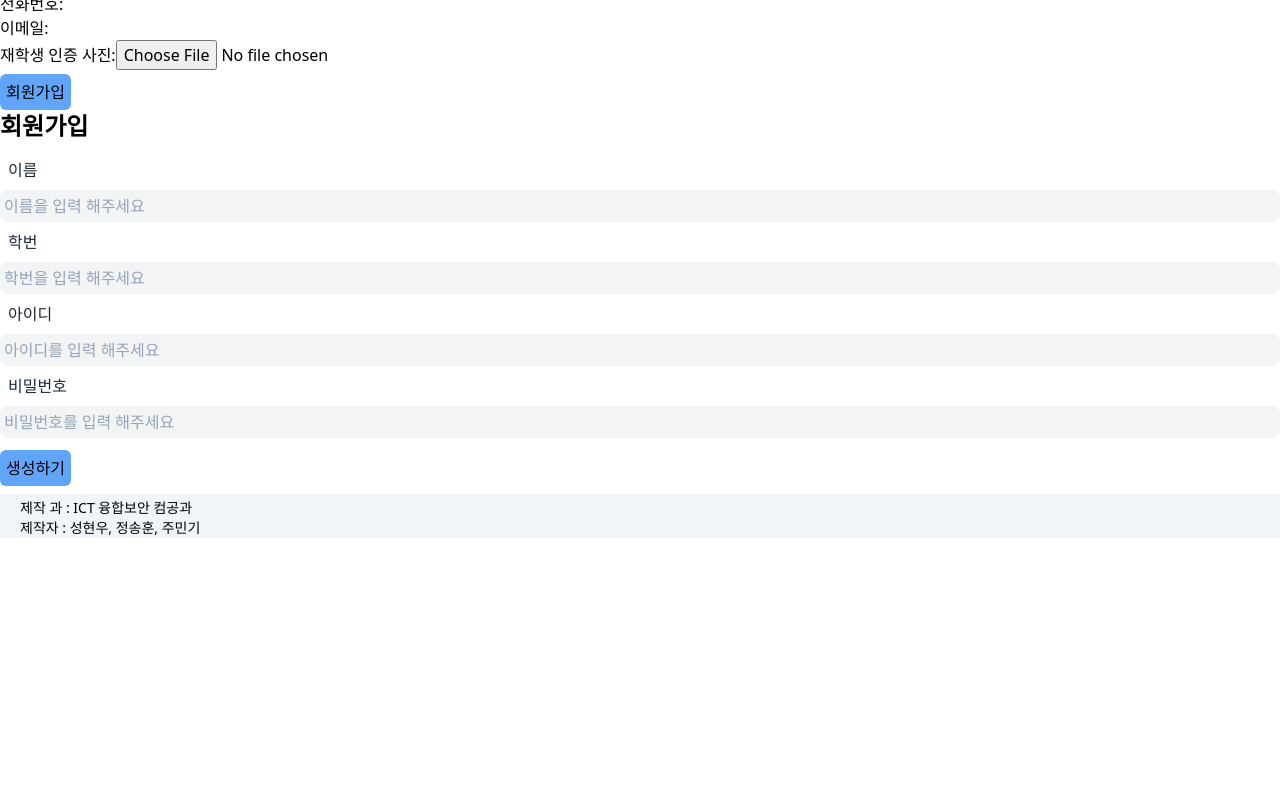
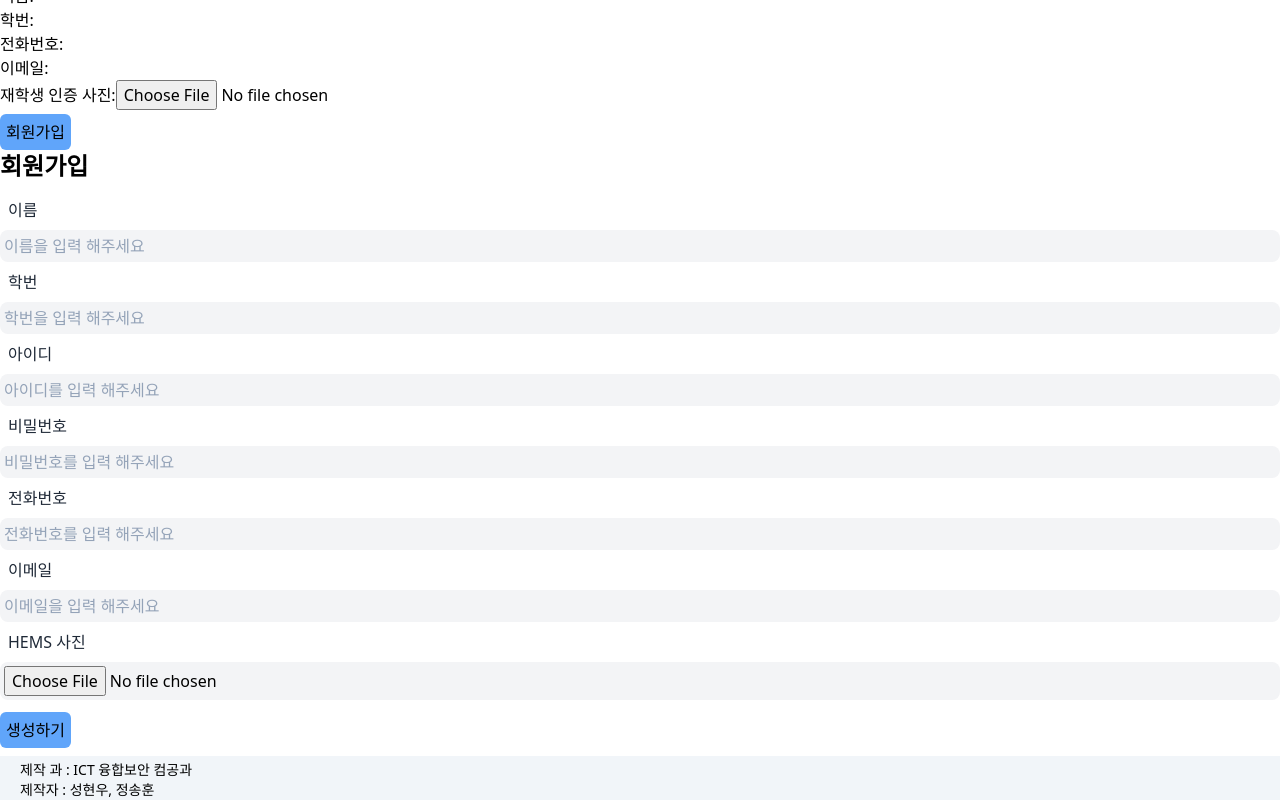
Before and after one commit to frost-ix/Horizon_Front, a React (Create React App) app: page / in a window 1280 px wide. Shown: the part 740-1540 px from the top of the page. Before the commit the page ends 1278 px from the top, so only its background shows below. Built offline with nearby package versions, Linux system fonts and the light colour scheme.

Commit message:
change:components contents

```diff
--- a/src/components/footer.tsx
+++ b/src/components/footer.tsx
@@ -5,7 +5,7 @@ export default function Footer() {
     <div className="footer">
       <div className="mt-1 ml-5 text-sm text-left">
         제작 과 : ICT 융합보안 컴공과 <br />
-        제작자 : 성현우, 정송훈, 주민기
+        제작자 : 성현우, 정송훈
       </div>
     </div>
   );
--- a/src/pages/users/findOne.tsx
+++ b/src/pages/users/findOne.tsx
@@ -34,6 +34,7 @@ export default function FindData() {
         type="text"
         name="studentId"
       />
+      <input className="mt-1 bg-blue-400 hover:bg-sky-400 rounded-md p-1.5" type="submit" value="한명 찾기" />
     </form>
   );
 }
--- a/src/pages/users/insert.tsx
+++ b/src/pages/users/insert.tsx
@@ -1,36 +1,65 @@
 import React from "react";
 
 export default function InsertUser() {
-  const handleSubmit = (e: any) => {
+  const handleSubmit = async (e: any) => {
     e.preventDefault();
 
     const form = e.currentTarget;
-    const studentId = form.elements.studentId.value;
-    const name = form.elements.name.value;
     const id = form.elements.id.value;
     const password = form.elements.password.value;
+    const name = form.elements.name.value;
+    const studentId = form.elements.studentId.value;
+    const phone = form.elements.phone.value;
+    const email = form.elements.email.value;
+    const photo = form.elements.photo.files[0]; // 선택된 파일 가져오기
 
-    console.log(name, id, password, studentId);
-    fetch("/user/create", {
-      method: "POST",
-      headers: {
-        "Content-Type": "application/json",
-      },
-      body: JSON.stringify({ studentId, name, id, password }),
-    })
-      .then((response) => {
-        if (response.ok) {
-          return response.json();
-        } else {
-          throw new Error("생성에 실패했습니다.");
-        }
-      })
-      .then((createdUser) => {
-        console.log("사용자가 생성되었습니다.", createdUser);
-      })
-      .catch((error) => {
-        console.error("생성에 실패했습니다.", error);
+    console.log(name, id, password, studentId, phone, email, photo);
+
+    const formData = new FormData();
+    formData.append("id", id);
+    formData.append("password", password);
+    formData.append("name", name);
+    formData.append("studentId", studentId);
+    formData.append("phone", phone);
+    formData.append("email", email);
+    formData.append("photo", photo); // 파일 추가
+
+    try {
+      const response = await fetch(`/image/signUp`, {
+        method: "POST",
+        body: formData,
       });
+
+      if (response.ok) {
+        const updatedUser = await response.json();
+        console.log("사용자 정보가 업데이트되었습니다.", updatedUser);
+      } else {
+        throw new Error("회원가입 실패했습니다.");
+      }
+    } catch (error) {
+      console.error("업데이트에 실패했습니다.", error);
+    }
+
+    // fetch("/user/create", {
+    //   method: "POST",
+    //   headers: {
+    //     "Content-Type": "application/json",
+    //   },
+    //   body: JSON.stringify({ studentId, name, id, password }),
+    // })
+    //   .then((response) => {
+    //     if (response.ok) {
+    //       return response.json();
+    //     } else {
+    //       throw new Error("생성에 실패했습니다.");
+    //     }
+    //   })
+    //   .then((createdUser) => {
+    //     console.log("사용자가 생성되었습니다.", createdUser);
+    //   })
+    //   .catch((error) => {
+    //     console.error("생성에 실패했습니다.", error);
+    //   });
   };
   return (
     <form onSubmit={handleSubmit}>
@@ -78,6 +107,39 @@ export default function InsertUser() {
           name="password"
         />
       </div>
+      <div className="textField mb-2">
+        <label htmlFor="name" id="textField" className="block ml-2 mb-2 text-base font-medium text-gray-800">
+          전화번호
+        </label>
+        <input
+          className="bg-gray-100 p-1 rounded-lg w-full block placeholder:text-slate-400 focus:border-blue-400 focus:ring-blue-400 required"
+          placeholder="전화번호를 입력 해주세요"
+          type="number"
+          name="phone"
+        />
+      </div>
+      <div className="textField mb-2">
+        <label htmlFor="name" id="textField" className="block ml-2 mb-2 text-base font-medium text-gray-800">
+          이메일
+        </label>
+        <input
+          className="bg-gray-100 p-1 rounded-lg w-full block placeholder:text-slate-400 focus:border-blue-400 focus:ring-blue-400 required"
+          placeholder="이메일을 입력 해주세요"
+          type="text"
+          name="email"
+        />
+      </div>
+      <div className="textField mb-2">
+        <label htmlFor="name" id="textField" className="block ml-2 mb-2 text-base font-medium text-gray-800">
+          HEMS 사진
+        </label>
+        <input
+          className="bg-gray-100 p-1 rounded-lg w-full block placeholder:text-slate-400 focus:border-blue-400 focus:ring-blue-400 required"
+          placeholder="이메일을 입력 해주세요"
+          type="file"
+          name="photo"
+        />
+      </div>
       <input className="float-left mt-1 bg-blue-400 hover:bg-sky-400 rounded-md p-1.5" type="submit" value="생성하기" />
       <br />
     </form>
--- a/src/pages/users/signup.tsx
+++ b/src/pages/users/signup.tsx
@@ -1,4 +1,4 @@
-import React, { useState } from "react";
+import React from "react";
 
 export default function signup() {
   const handleSubmit = async (e:any) => {
```
